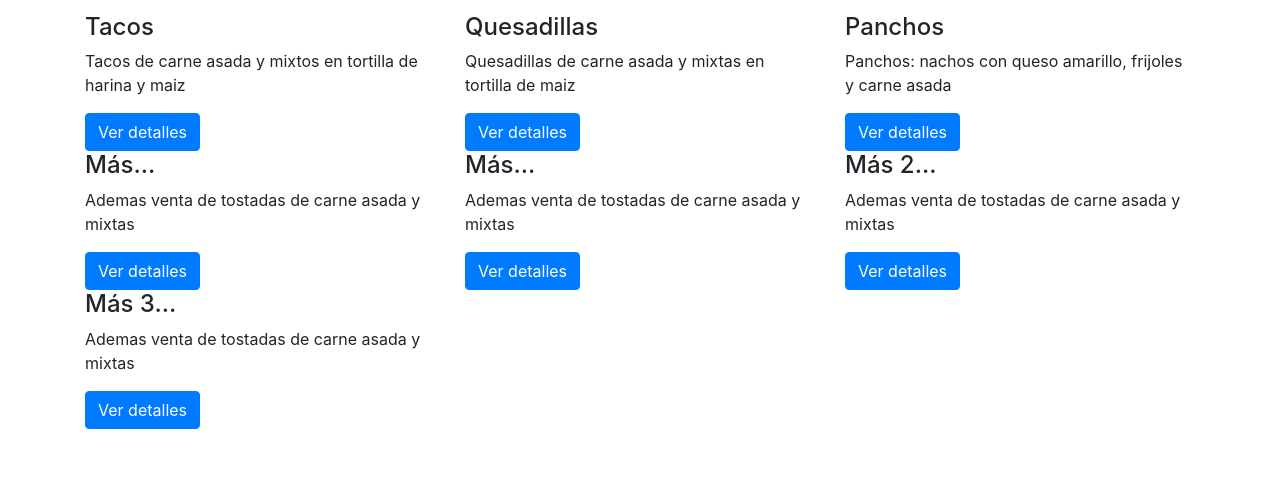
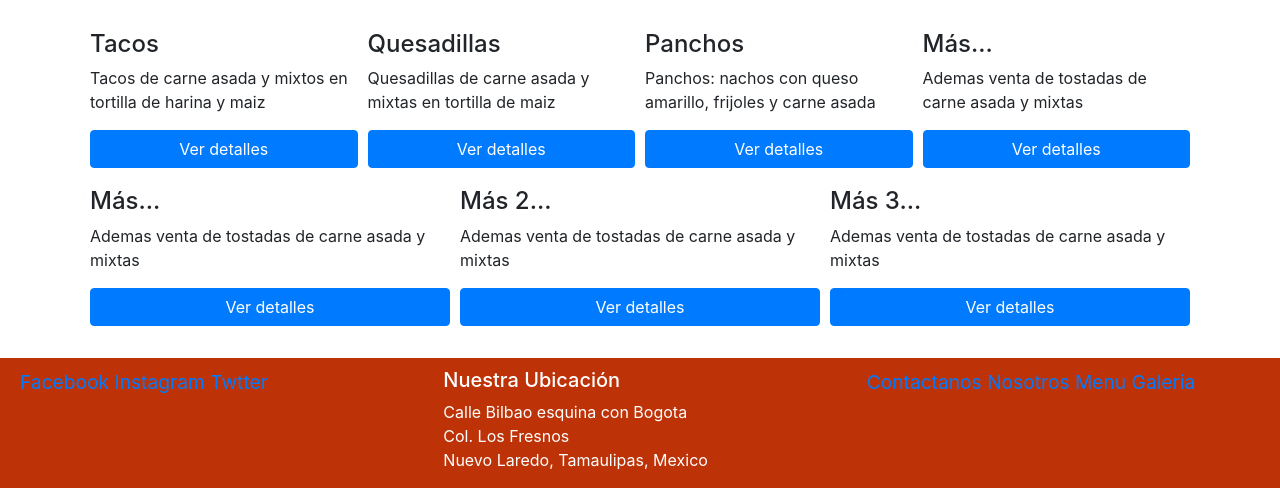
Before and after one commit to jaespinol/01100199-TacosPerry, a website: page index.html in a window 1280 px wide. Shown: the part 309-800 px from the top of the page. Drawn offline with nearby package versions, Linux system fonts and the light colour scheme.

Commit message:
Se cambio las clases del Grid por clases de Flex

```diff
--- /dev/null
+++ b/css/principal.css
@@ -0,0 +1,21 @@
+.btn-ver{
+    width: 100%;
+}
+.jumbotron{
+    background-color: rgb(189, 50, 7);
+    color: #ffffff;
+}
+
+footer{
+    padding: 10px 20px 0px 20px;
+    background-color: rgb(189, 50, 7);
+    color: #ffffff;
+    margin-bottom: 0px;
+    margin-top: 30px;
+}
+
+.card-design {
+    flex: 1 250px;
+    padding: 2px 5px 2px 5px;
+    margin-top: 15px;
+    }
--- a/index.html
+++ b/index.html
@@ -6,6 +6,7 @@
     <meta name="viewport" content="width=device-width, initial-scale=1, shrink-to-fit=no">
     <title>Tacos Perry !!</title>
     <link rel="stylesheet" href="/node_modules/bootstrap/dist/css/bootstrap.min.css">
+    <link rel="stylesheet" href="/css/principal.css">
 </head>
 
 <body>
@@ -31,50 +32,50 @@
                 <p>Disfruta nuestro canal</p>
             </div>
         </div>
-        <div class="row">
-            <div class="col-sm-4">
+        <div class="d-flex flex-wrap ">
+            <div class="d-flex flex-column card-design justify-content-between">
                 <div>
                     <h4>Tacos</h4>
                     <p>Tacos de carne asada y mixtos en tortilla de harina y maiz</p>
                 </div>
                 <div><button class="btn btn-primary btn-ver">Ver detalles</button></div>
             </div>
-            <div class="col-sm-4">
+            <div class="d-flex flex-column card-design justify-content-between">
                 <div>
                     <h4>Quesadillas</h4>
                     <p>Quesadillas de carne asada y mixtas en tortilla de maiz</p>
                 </div>
                 <div><button class="btn btn-primary btn-ver">Ver detalles</button></div>
             </div>
-            <div class="col-sm-4">
+            <div class="d-flex flex-column card-design justify-content-between">
                 <div>
                     <h4>Panchos</h4>
                     <p>Panchos: nachos con queso amarillo, frijoles y carne asada</p>
                 </div>
                 <div> <button class="btn btn-primary btn-ver">Ver detalles</button></div>
             </div>
-            <div class="col-sm-4">
+            <div class="d-flex flex-column card-design justify-content-between">
                 <div>
                     <h4>Más...</h4>
                     <p>Ademas venta de tostadas de carne asada y mixtas</p>
                 </div>
                 <div> <button class="btn btn-primary btn-ver">Ver detalles</button></div>
             </div>
-            <div class="col-sm-4">
+            <div class="d-flex flex-column card-design justify-content-between">
                 <div>
                     <h4>Más...</h4>
                     <p>Ademas venta de tostadas de carne asada y mixtas</p>
                 </div>
                 <div> <button class="btn btn-primary btn-ver">Ver detalles</button></div>
             </div>
-            <div class="col-sm-4">
+            <div class="d-flex flex-column card-design justify-content-between">
                 <div>
                     <h4>Más 2...</h4>
                     <p>Ademas venta de tostadas de carne asada y mixtas</p>
                 </div>
                 <div> <button class="btn btn-primary btn-ver">Ver detalles</button></div>
             </div>
-            <div class="col-sm-4">
+            <div class="d-flex flex-column card-design justify-content-between">
                 <div>
                     <h4>Más 3...</h4>
                     <p>Ademas venta de tostadas de carne asada y mixtas</p>
@@ -83,7 +84,29 @@
             </div>
         </div>
     </div>
-
+    <footer>
+        <div class="row">
+            <div class="col-sm-4 " style="font-size:larger;">
+                <a href="http://www.facebook.com">Facebook</a>
+                <a href="http://www.instagram.com">Instagram</a>
+                <a href="http://www.twtter.com">Twtter</a>
+            </div>
+            <div class="col-sm-4">
+                <address>
+                    <h5>Nuestra Ubicación</h5>
+                    <div>Calle Bilbao esquina con Bogota</div>
+                    <div>Col. Los Fresnos</div>
+                    <div>Nuevo Laredo, Tamaulipas, Mexico</div>
+                </address>
+            </div>
+            <div class="col-sm-4   align-items-end" style="font-size:larger;">
+                <a href="#">Contactanos</a>
+                <a href="#">Nosotros</a>
+                <a href="#">Menu</a>
+                <a href="#">Galeria</a>
+            </div>
+        </div>
+</footer>
     <!-- Optional JavaScript -->
     <!-- jQuery first, then Popper.js, then Bootstrap JS -->
     <script src="node_modules/jquery/dist/jquery.min.js"></script>
```
